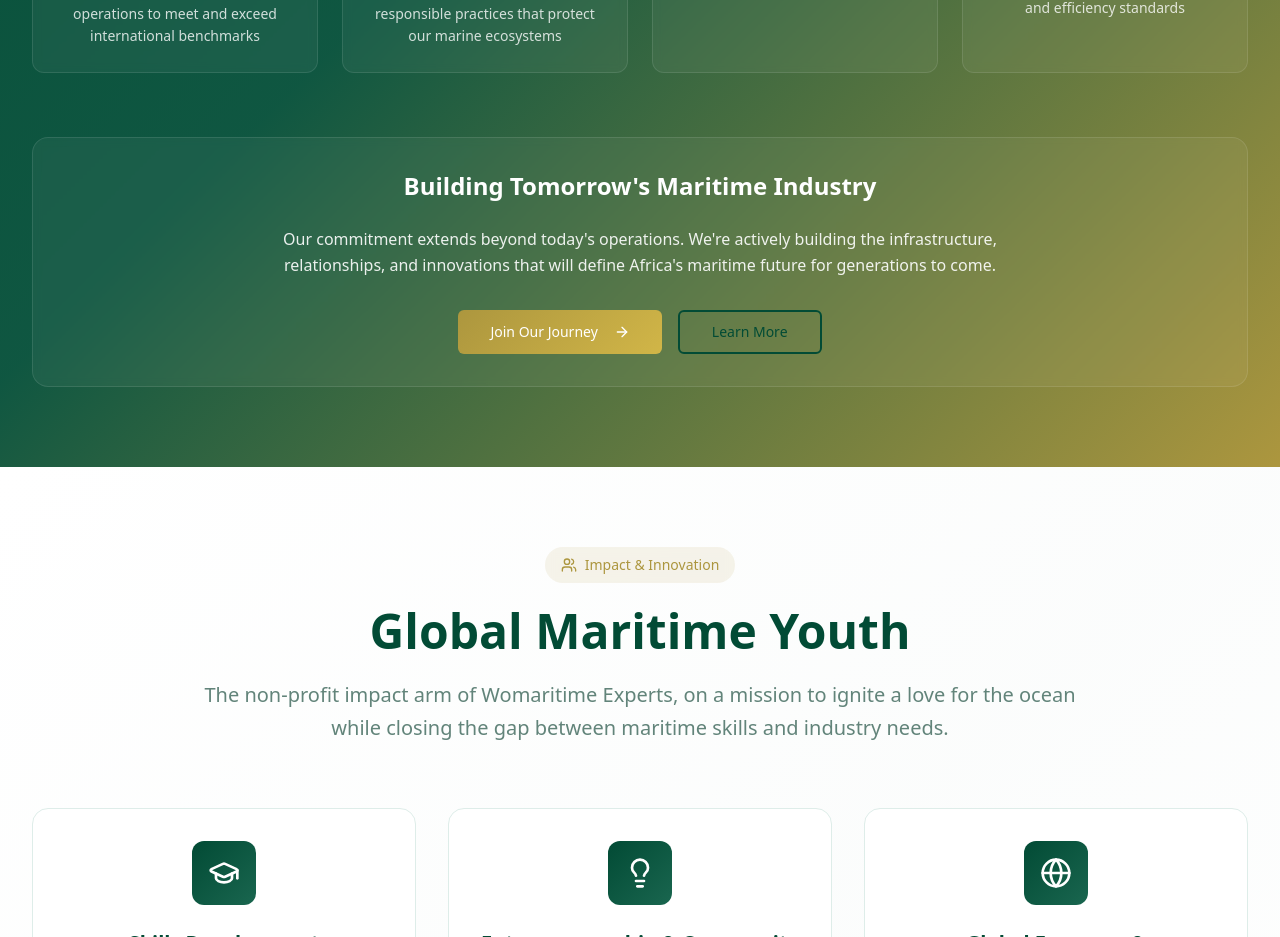
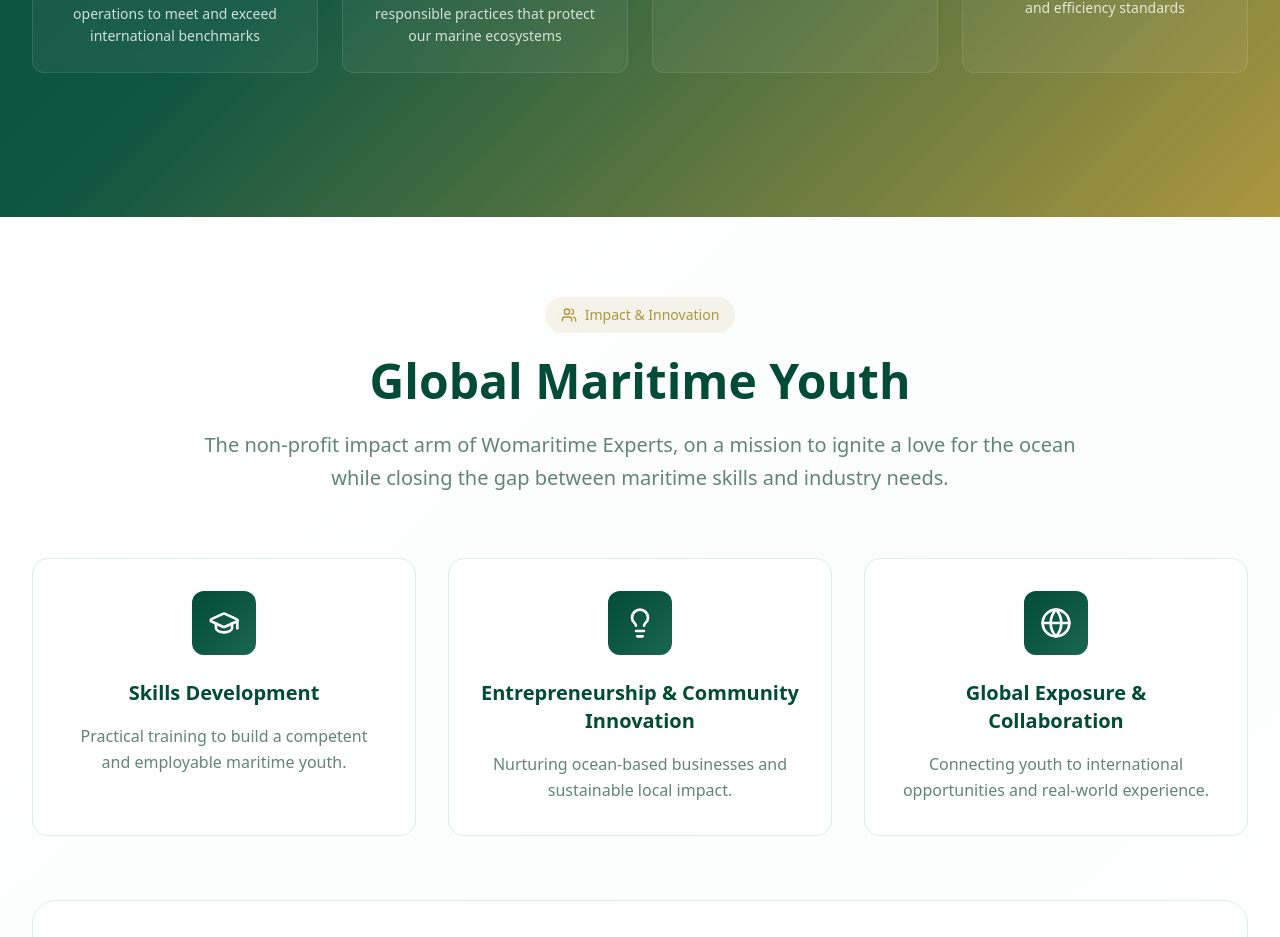
Before and after one commit to asanda9999/ocean-wave-women, a React (Vite) app: page / in a window 1280 px wide. Shown: the part 4260-5197 px from the top of the page. Built offline with nearby package versions, Linux system fonts and the light colour scheme.

Commit message:
Remove "Building Tomorrows Maritime Industry" section
Removed the "Building Tomorrows Maritime Industry" section from the Global Maritime Youth component.

```diff
--- a/src/components/VisionSection.tsx
+++ b/src/components/VisionSection.tsx
@@ -115,28 +115,6 @@ const VisionSection = () => {
           </div>
         </div>
 
-        {/* Future Goals */}
-        <div className="bg-white/5 backdrop-blur-sm rounded-2xl p-8 border border-white/10">
-          <div className="text-center">
-            <h3 className="text-2xl font-bold text-white mb-6">
-              Building Tomorrow's Maritime Industry
-            </h3>
-            <p className="text-white/90 max-w-3xl mx-auto mb-8 leading-relaxed">
-              Our commitment extends beyond today's operations. We're actively
-              building the infrastructure, relationships, and innovations that
-              will define Africa's maritime future for generations to come.
-            </p>
-            <div className="flex flex-col sm:flex-row gap-4 justify-center">
-              <Button variant="gold" size="lg" className="group">
-                Join Our Journey
-                <ArrowRight className="w-5 h-5 ml-2 group-hover:translate-x-1 transition-transform" />
-              </Button>
-              <Button variant="outline-maritime" size="lg">
-                Learn More
-              </Button>
-            </div>
-          </div>
-        </div>
       </div>
     </section>
   );
```
